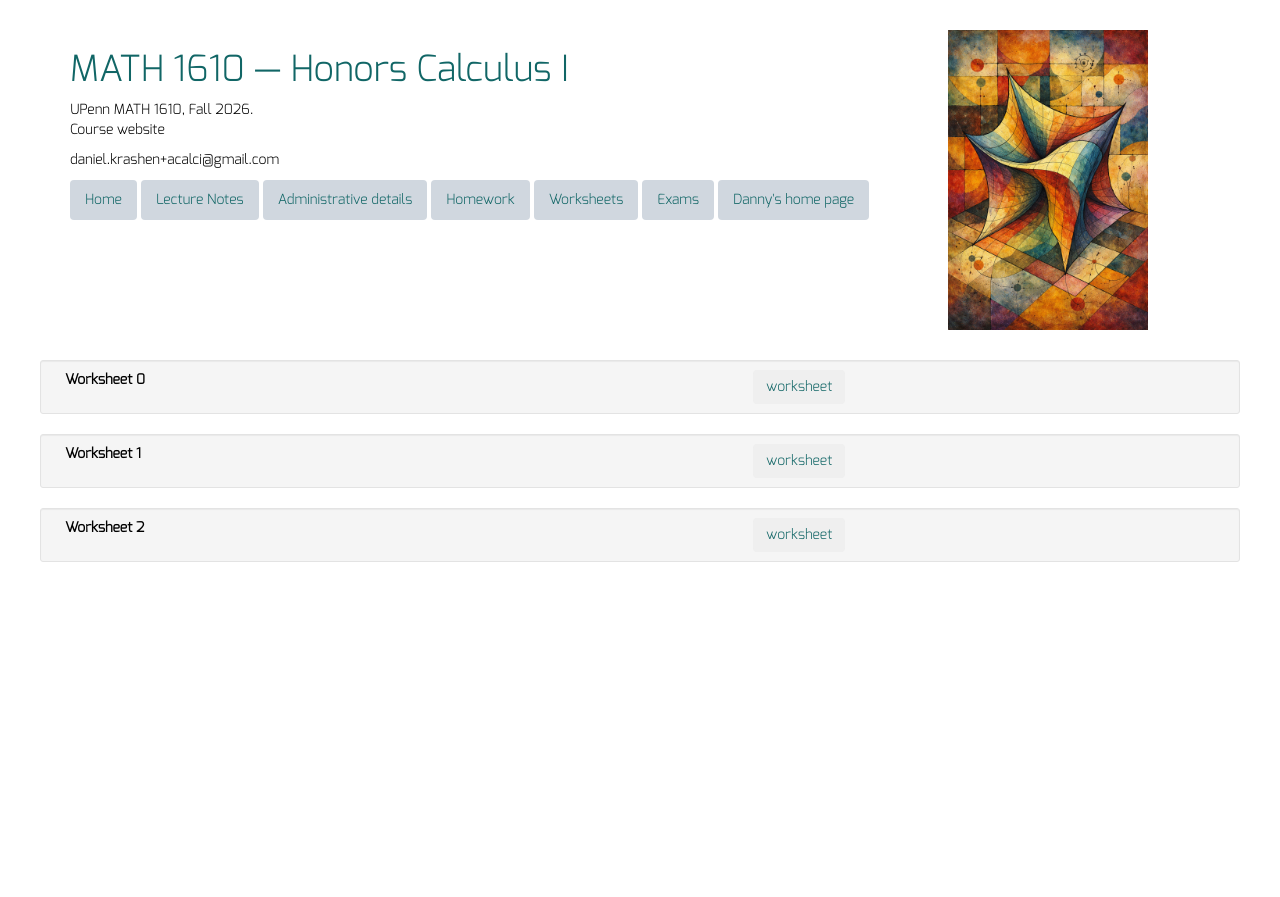
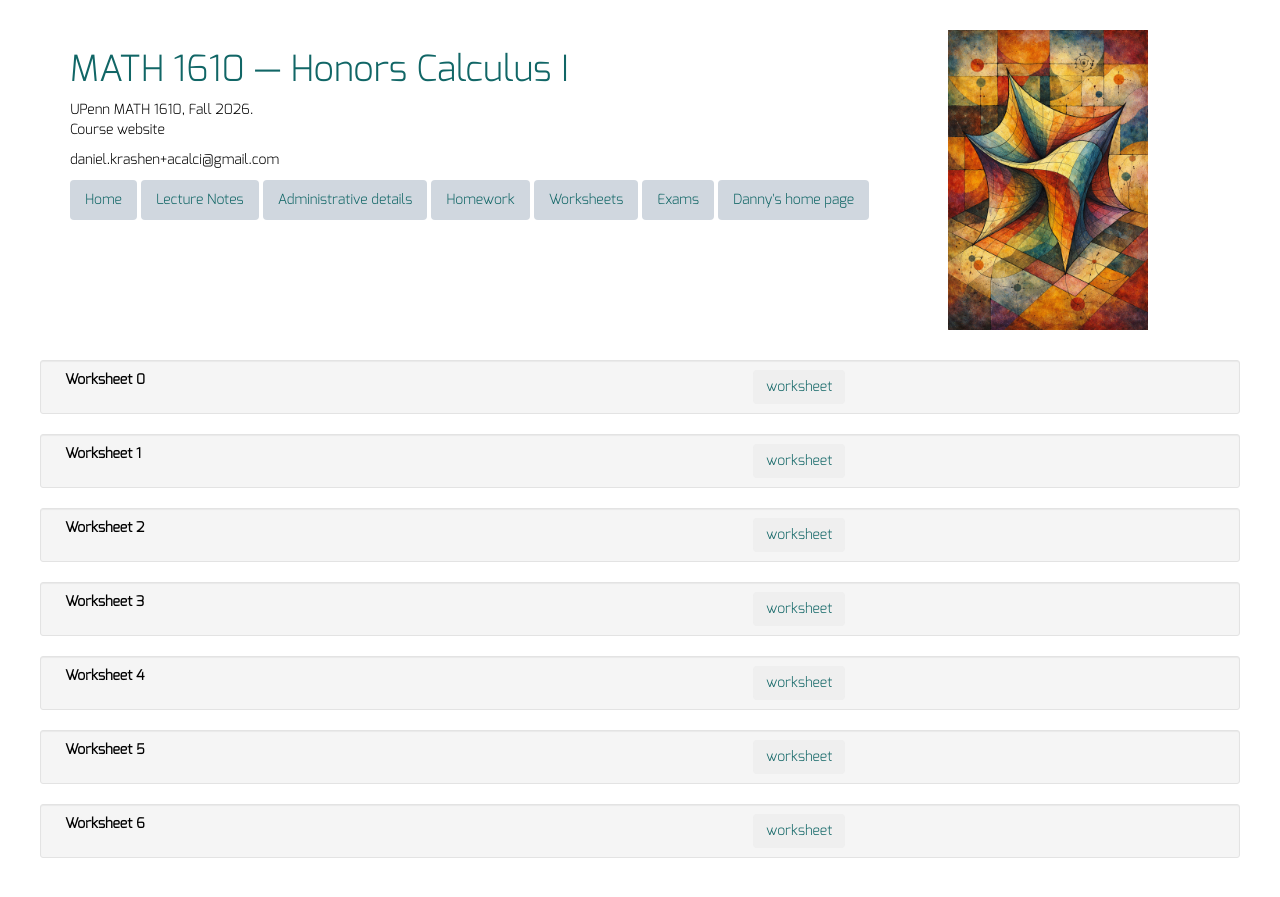
Before and after one commit to dkrashen/honors-calculus-1610, a Jekyll site: the page built from worksheets/index.html, in a window 1280 px wide. Shown: the top 897 px of the page. Built offline with Jekyll 4.4.1, drawn with Linux system fonts in a browser that asks for light colours; nearby versions of some CDN libraries.

Commit message:
add worksheets 3 through 6

```diff
--- a/_data/worksheets.yml
+++ b/_data/worksheets.yml
@@ -4,3 +4,11 @@
   filename: "worksheet1.pdf"
 - title: "Worksheet 2"
   filename: "worksheet2.pdf"
+- title: "Worksheet 3"
+  filename: "worksheet3.pdf"
+- title: "Worksheet 4"
+  filename: "worksheet4.pdf"
+- title: "Worksheet 5"
+  filename: "worksheet5.pdf"
+- title: "Worksheet 6"
+  filename: "worksheet6.pdf"
```
Also changed, not shown: 4 other files.
